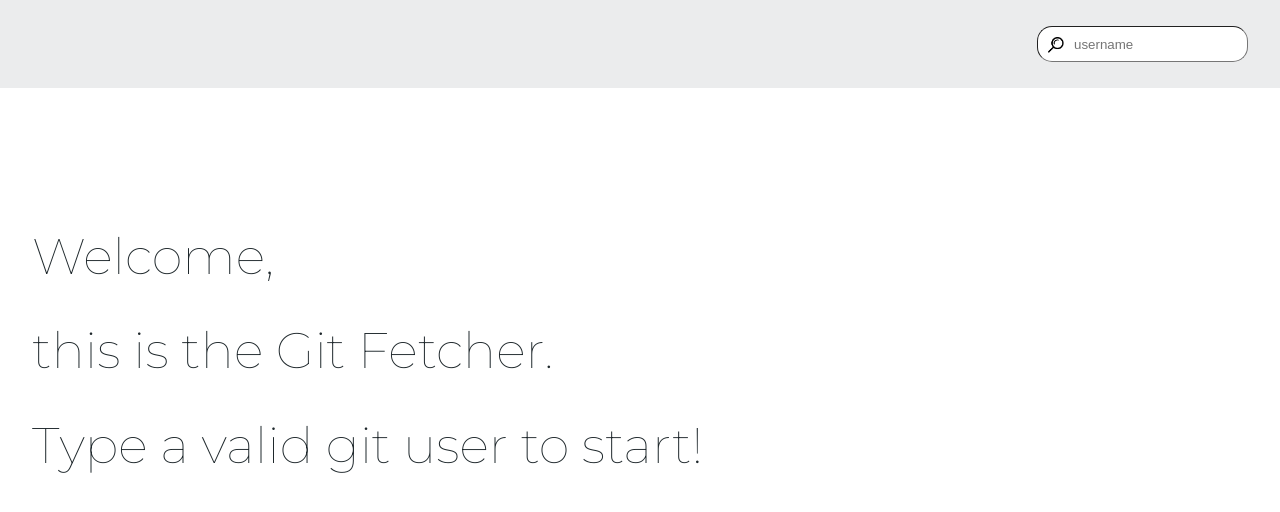
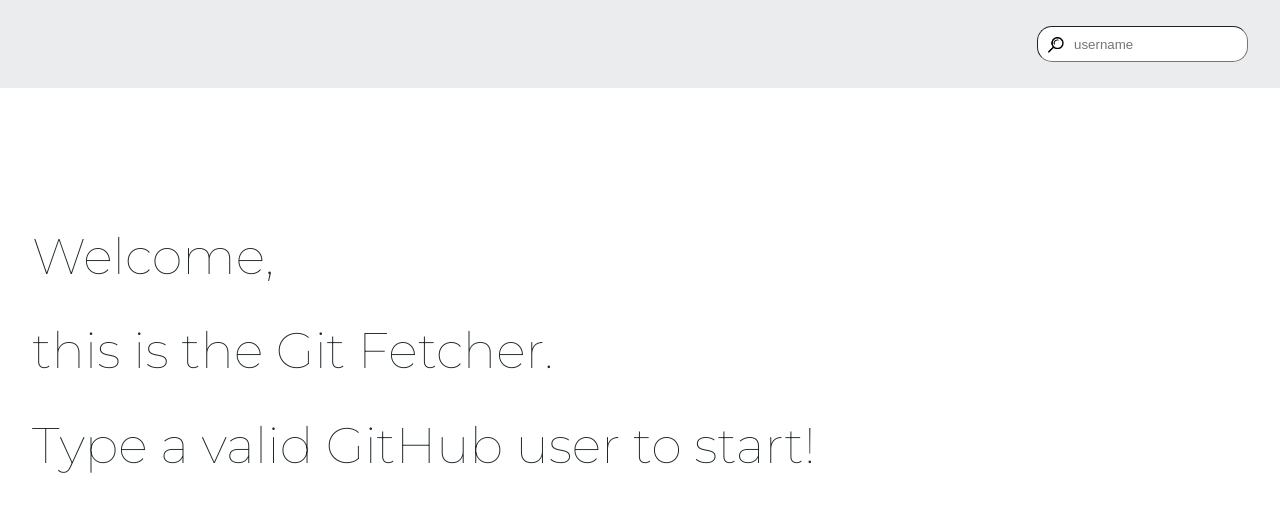
Before and after one commit to CavalcanteLucas/git-fetcher, a React (Create React App) app: page / in a window 1280 px wide. Shown: the top 512 px of the page. Built offline with nearby package versions, Linux system fonts and the light colour scheme.

Commit message:
Fix description in App.js

```diff
--- a/src/App.js
+++ b/src/App.js
@@ -38,7 +38,7 @@ function App() {
           <div className="app-main-msg-frame">
             <h1>Welcome,</h1>
             <h1>this is the Git Fetcher.</h1>
-            <h1>Type a valid git user to start!</h1>
+            <h1>Type a valid GitHub user to start!</h1>
           </div>
         )}
       </div>
```
